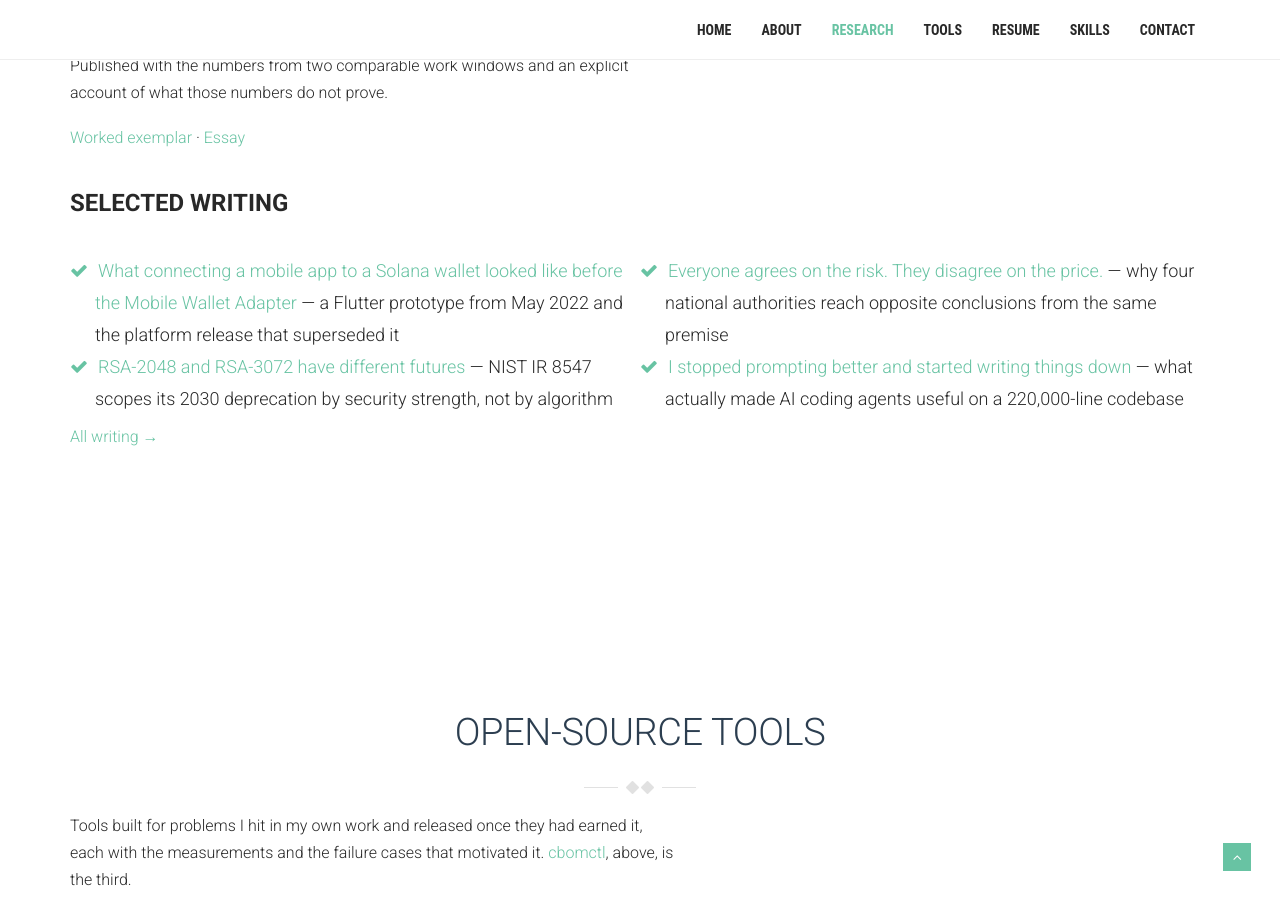
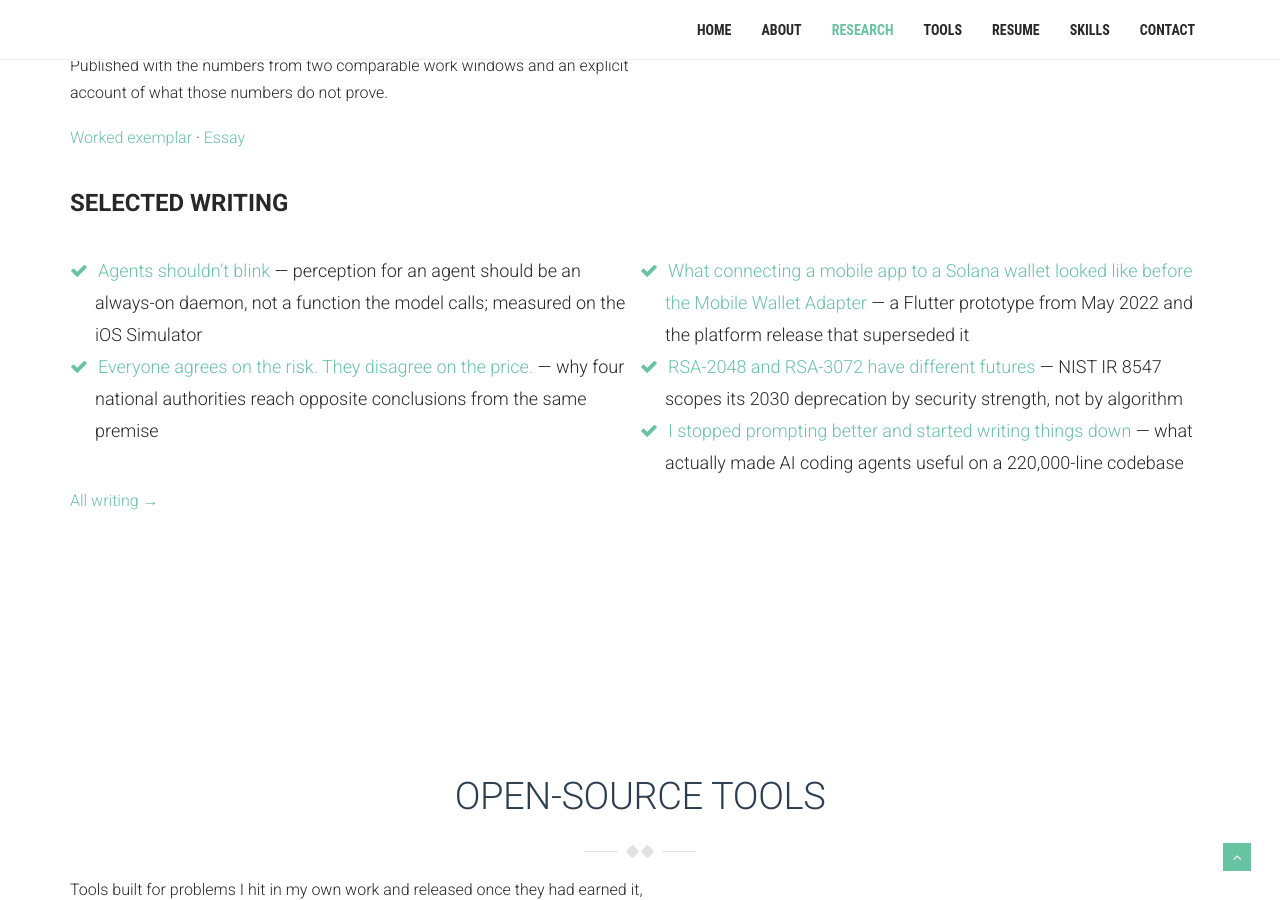
Before and after one commit to lvlrSajjad/lvlrSajjad.github.io, a Jekyll site: the page index.html, which Jekyll copies as it is, in a window 1280 px wide and 900 px high, scrolled down 2910 px. Built offline with Jekyll 4.4.1, drawn with Linux system fonts in a browser that asks for light colours; some of the changed text lies outside the part shown.

Commit message:
Link the simframe essay "Agents Shouldn't Blink"
Added to the simframe card in the Tools section, to Selected writing on
the homepage, and to the Elsewhere list on /writing/.

Co-Authored-By: Claude Fable 5.1 <noreply@anthropic.com>

```diff
--- a/index.html
+++ b/index.html
@@ -255,6 +255,10 @@
                 <div class="short-info wow fadeInUp">
                     <h3>Selected writing</h3>
                     <ul class="list-check">
+                        <li><a href="https://lvlrsajjad.github.io/simframe/agents-shouldnt-blink.html" target="_blank" rel="noopener noreferrer">Agents
+                            shouldn&rsquo;t blink</a> &mdash; perception for an agent should be an
+                            always-on daemon, not a function the model calls; measured on the iOS
+                            Simulator</li>
                         <li><a href="/writing/solana-mobile-before-sms/">What connecting a mobile app
                             to a Solana wallet looked like before the Mobile Wallet Adapter</a> &mdash; a
                             Flutter prototype from May 2022 and the platform release that superseded it</li>
@@ -299,11 +303,15 @@
                         fifth of the tokens. A whole flow runs in one call, each step verified against
                         what the same action did last time, and screens the agent has seen before are
                         answered from memory.</p>
-                    <p>The published numbers record their own preconditions, and the README says
-                        which earlier figures were wrong and why: they had been measuring two bugs
-                        rather than the tool.</p>
+                    <p>The argument behind it is in
+                        <a href="https://lvlrsajjad.github.io/simframe/agents-shouldnt-blink.html" target="_blank" rel="noopener noreferrer">Agents
+                        Shouldn&rsquo;t Blink</a>: perception for an agent should be a continuously
+                        running process with memory, not a function the model calls. Every number in
+                        it is measured, the figures record their own preconditions, and the essay
+                        says which earlier numbers were wrong and why.</p>
                     <p>
                         <a href="https://lvlrsajjad.github.io/simframe/" target="_blank" rel="noopener noreferrer">Website</a> &middot;
+                        <a href="https://lvlrsajjad.github.io/simframe/agents-shouldnt-blink.html" target="_blank" rel="noopener noreferrer">Essay</a> &middot;
                         <a href="https://github.com/lvlrSajjad/simframe" target="_blank" rel="noopener noreferrer">Source</a> &middot;
                         <a href="https://www.npmjs.com/package/simframe" target="_blank" rel="noopener noreferrer">npm</a>
                     </p>
```
Also changed, not shown: writing/index.html (+9 -0 lines).
